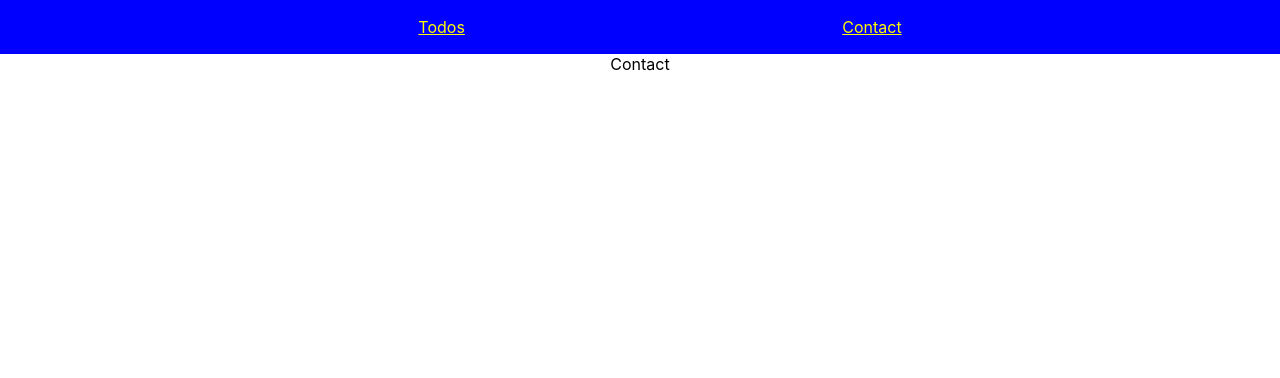
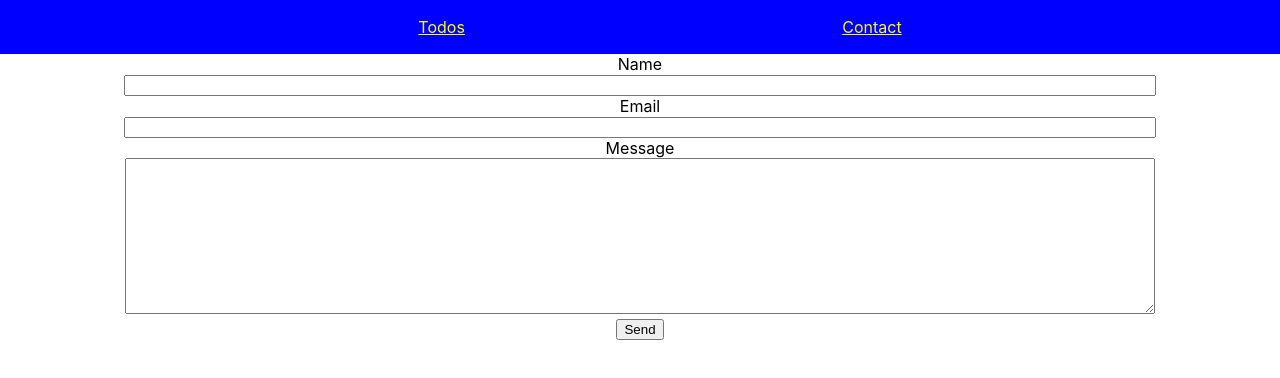
Before and after one commit to ChrisPitts/task-management-app, a React (Create React App) app: page /contact in a window 1280 px wide. Shown: the top 378 px of the page. Built offline with nearby package versions, Linux system fonts and the light colour scheme.

Commit message:
added basic form layout

```diff
--- a/src/components/Contact.js
+++ b/src/components/Contact.js
@@ -2,6 +2,17 @@
 
 export default function Contact() {
   return (
-    <div>Contact</div>
+    <form>
+        <label htmlFor='name'>Name</label><br/>
+        <input type="text" id='name'/><br/>
+
+        <label htmlFor='email'>Email</label><br/>
+        <input type="email" id='email'/><br/>
+
+        <label htmlFor='message'>Message</label><br/>
+        <textarea id='message' rows={10}></textarea><br/>
+
+        <button type="submit">Send</button>
+    </form>
   )
 }
--- a/src/css/App.css
+++ b/src/css/App.css
@@ -21,4 +21,8 @@
 nav ul a {
   height: 100%;
   color: yellow;
+}
+
+form input, form textarea {
+  width: 80%;
 }/*# sourceMappingURL=App.css.map */
--- a/src/css/App.scss
+++ b/src/css/App.scss
@@ -30,3 +30,9 @@
         }
     }
 }
+
+form{
+    input, textarea{
+        width: 80%;
+    }
+}
```
